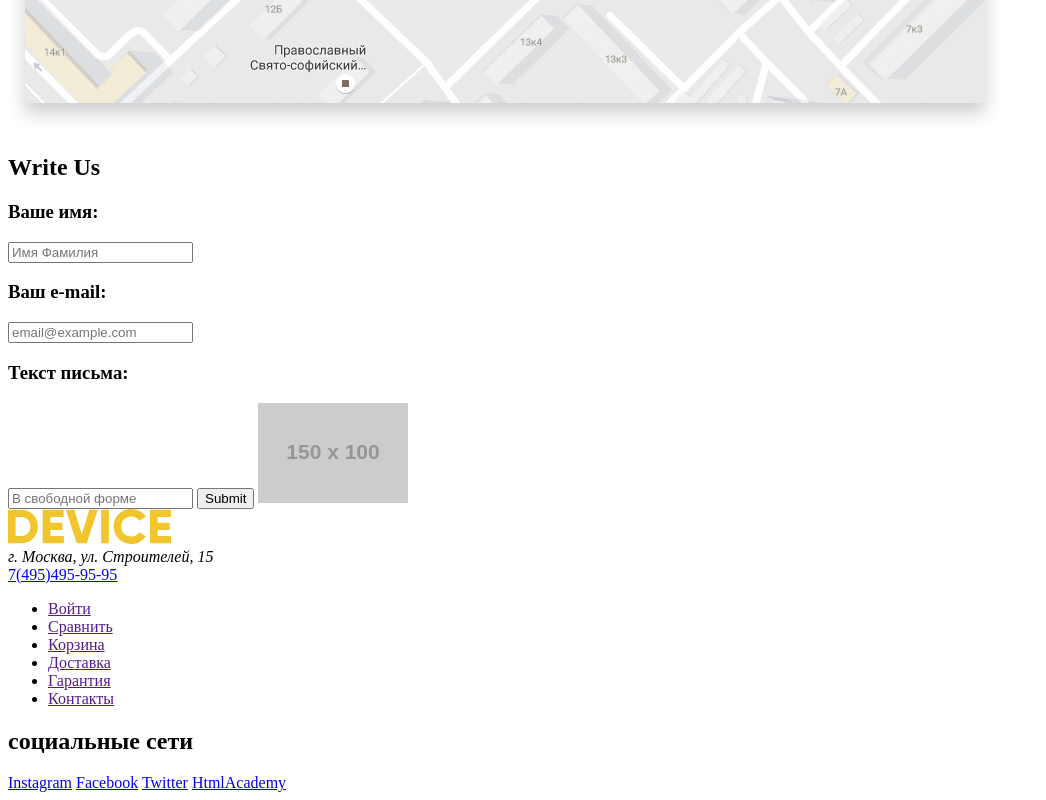
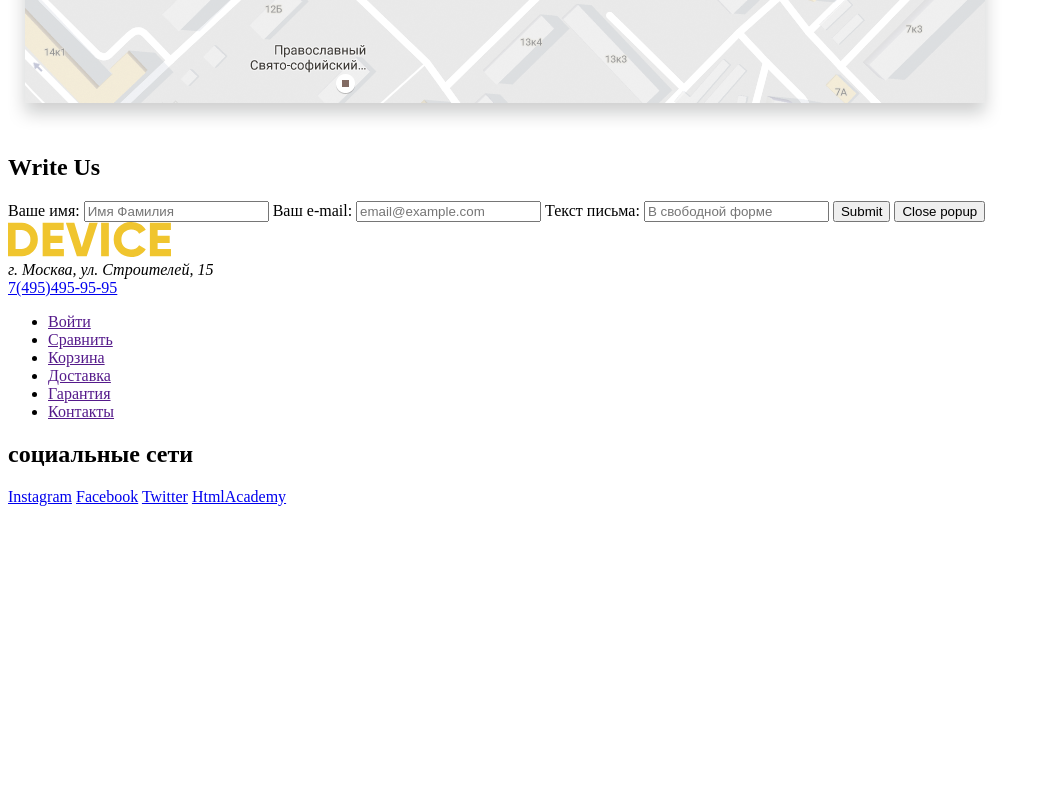
Before and after one commit to smirnovsky/DeviceWebLayout, a plain HTML site: page index.html in a window 1280 px wide. Shown: the part 3757-4557 px from the top of the page, without its empty margins (0-1046 px from the left). After the commit the page ends 4271 px from the top, so only its background shows below. Drawn offline with Linux system fonts and the light colour scheme; placeholder pictures from the web are drawn by us.

Commit message:
lesson 4 fix 3

```diff
--- a/index.html
+++ b/index.html
@@ -185,14 +185,14 @@
     <section>
       <h2 class="visually-hidden">Write Us</h2>
       <form action="https://echo.htmlacademy.ru/" method="GET">
-          <h3>Ваше имя:</h3>
-          <input type="text" placeholder="Имя Фамилия"/>
-          <h3>Ваш e-mail:</h3>
-          <input type="text" placeholder="email@example.com"/>
-          <h3>Текст письма:</h3>
-          <input type="text" placeholder="В свободной форме"/>
+          <label for="yourname">Ваше имя:</label>
+          <input type="text" placeholder="Имя Фамилия" name="yourname" id="yourname"/>
+          <label for="email">Ваш e-mail:</label>
+          <input type="text" placeholder="email@example.com" name="email" id="email"/>
+          <label for="text">Текст письма:</label>
+          <input type="text" placeholder="В свободной форме" name="text" id="text"/>
           <input type="submit" />
-          <img src="https://via.placeholder.com/150x100" alt="close popup"/>
+          <button>Close popup</button>
       </form>
     </section>
 
```
Also changed, not shown: inner.html (+4 -2 lines).
